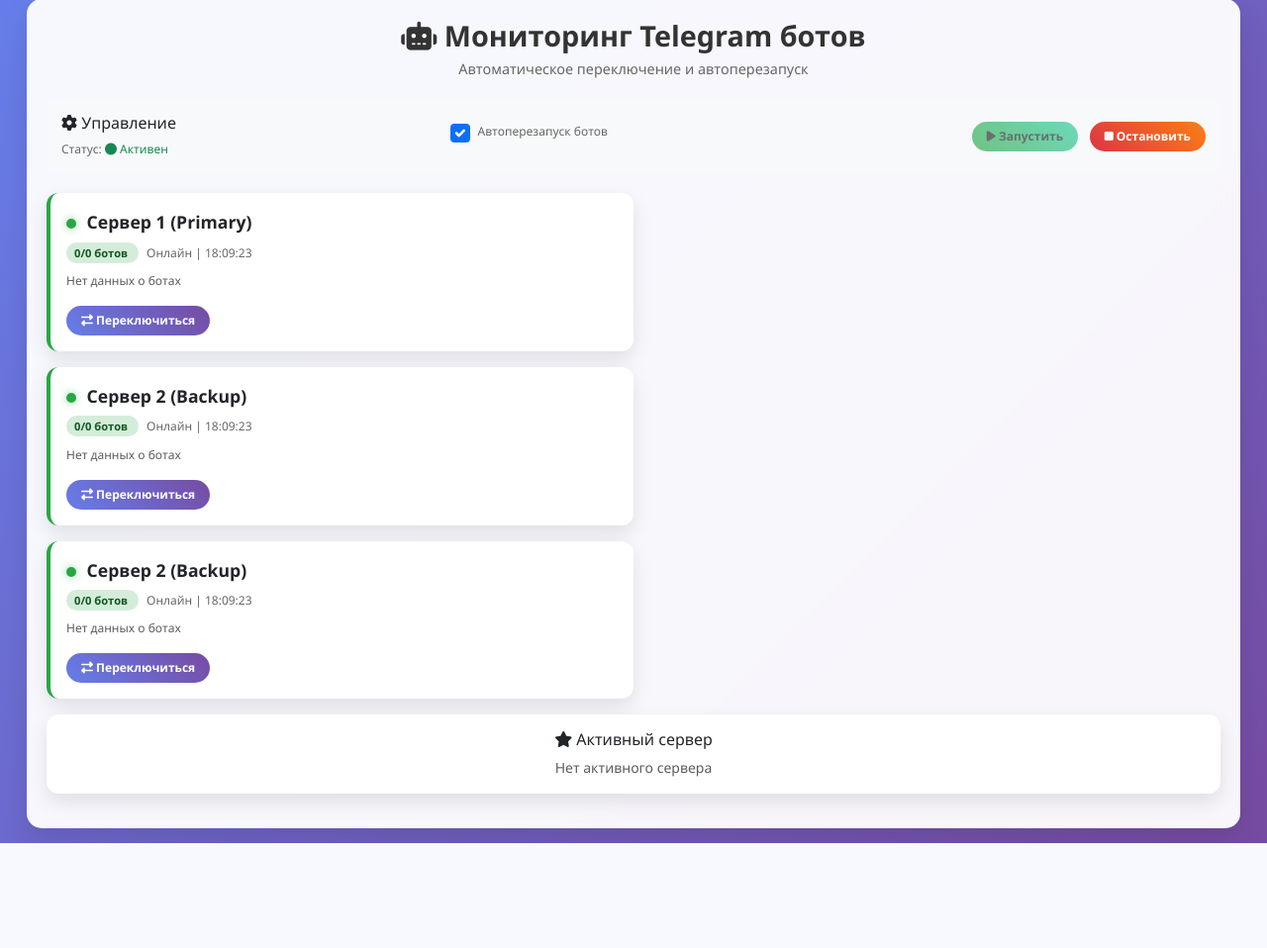
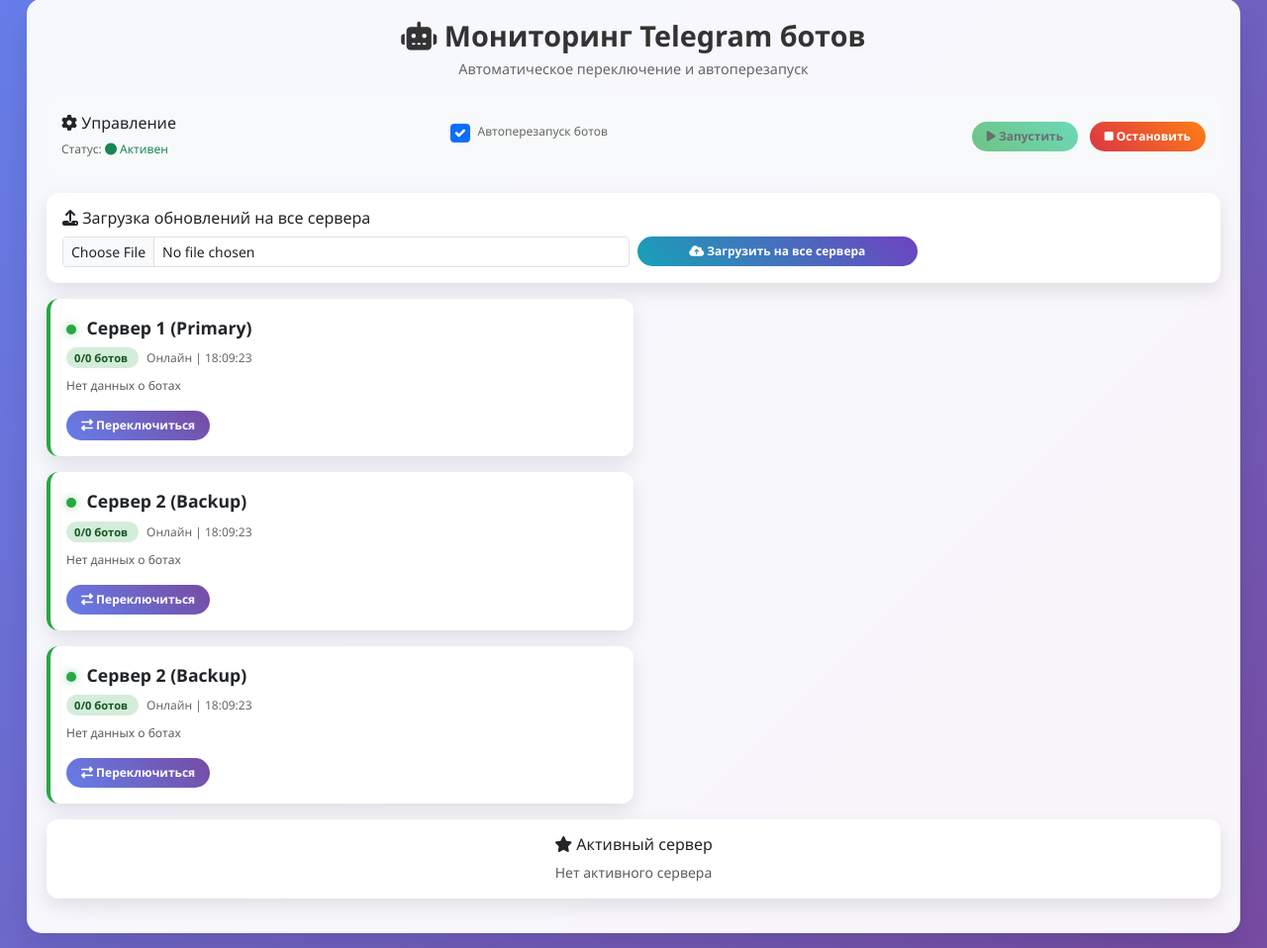
Before and after one commit to Pavel2231/coordinator, a Flask app: page / in a window 1280 px wide. Shown: the part 16-974 px from the top of the page at 99% size. Before the commit the page ends 868 px from the top, so only its background shows below. Run offline with Flask 3, Linux system fonts and the light colour scheme.

Commit message:
Add files via upload

```diff
--- a/templates/index.html
+++ b/templates/index.html
@@ -284,6 +284,28 @@
                     <span class="visually-hidden">Загрузка...</span>
                 </div>
                 <p class="mt-2 compact-info">Обновление данных...</p>
+            </div>
+
+            <!-- Форма загрузки обновлений -->
+            <div class="card status-card mb-3">
+                <div class="card-body py-3">
+                    <h6 class="mb-2"><i class="fas fa-upload"></i> Загрузка обновлений на все сервера</h6>
+                    <form id="upload-form" enctype="multipart/form-data">
+                        <div class="row g-2 align-items-center">
+                            <div class="col-md-6 col-12">
+                                <input type="file" class="form-control form-control-sm" id="file-input" name="file" required>
+                            </div>
+                            <div class="col-md-3 col-6">
+                                <button type="submit" class="btn btn-info-custom btn-custom btn-sm w-100">
+                                    <i class="fas fa-cloud-upload-alt"></i> Загрузить на все сервера
+                                </button>
+                            </div>
+                            <div class="col-md-3 col-6">
+                                <span id="upload-status" class="compact-info"></span>
+                            </div>
+                        </div>
+                    </form>
+                </div>
             </div>
 
             <!-- Статус серверов -->
@@ -730,6 +752,44 @@
 
         // Инициализация дашборда
         const dashboard = new MonitoringDashboard();
+
+        // Загрузка файла на все сервера
+        const uploadForm = document.getElementById('upload-form');
+        const fileInput = document.getElementById('file-input');
+        const uploadStatus = document.getElementById('upload-status');
+
+        uploadForm.addEventListener('submit', async function(e) {
+            e.preventDefault();
+            if (!fileInput.files.length) {
+                uploadStatus.textContent = 'Выберите файл';
+                return;
+            }
+            uploadStatus.textContent = 'Загрузка...';
+            const formData = new FormData();
+            formData.append('file', fileInput.files[0]);
+            try {
+                const response = await fetch('/api/upload', {
+                    method: 'POST',
+                    body: formData
+                });
+                const data = await response.json();
+                if (data.success) {
+                    let msg = 'Загружено:';
+                    for (const [srv, res] of Object.entries(data.results)) {
+                        if (res.success) {
+                            msg += ` [${srv}: OK]`;
+                        } else {
+                            msg += ` [${srv}: Ошибка]`;
+                        }
+                    }
+                    uploadStatus.textContent = msg;
+                } else {
+                    uploadStatus.textContent = data.error || 'Ошибка загрузки';
+                }
+            } catch (err) {
+                uploadStatus.textContent = 'Ошибка сети';
+            }
+        });
     </script>
 </body>
 </html>
```
